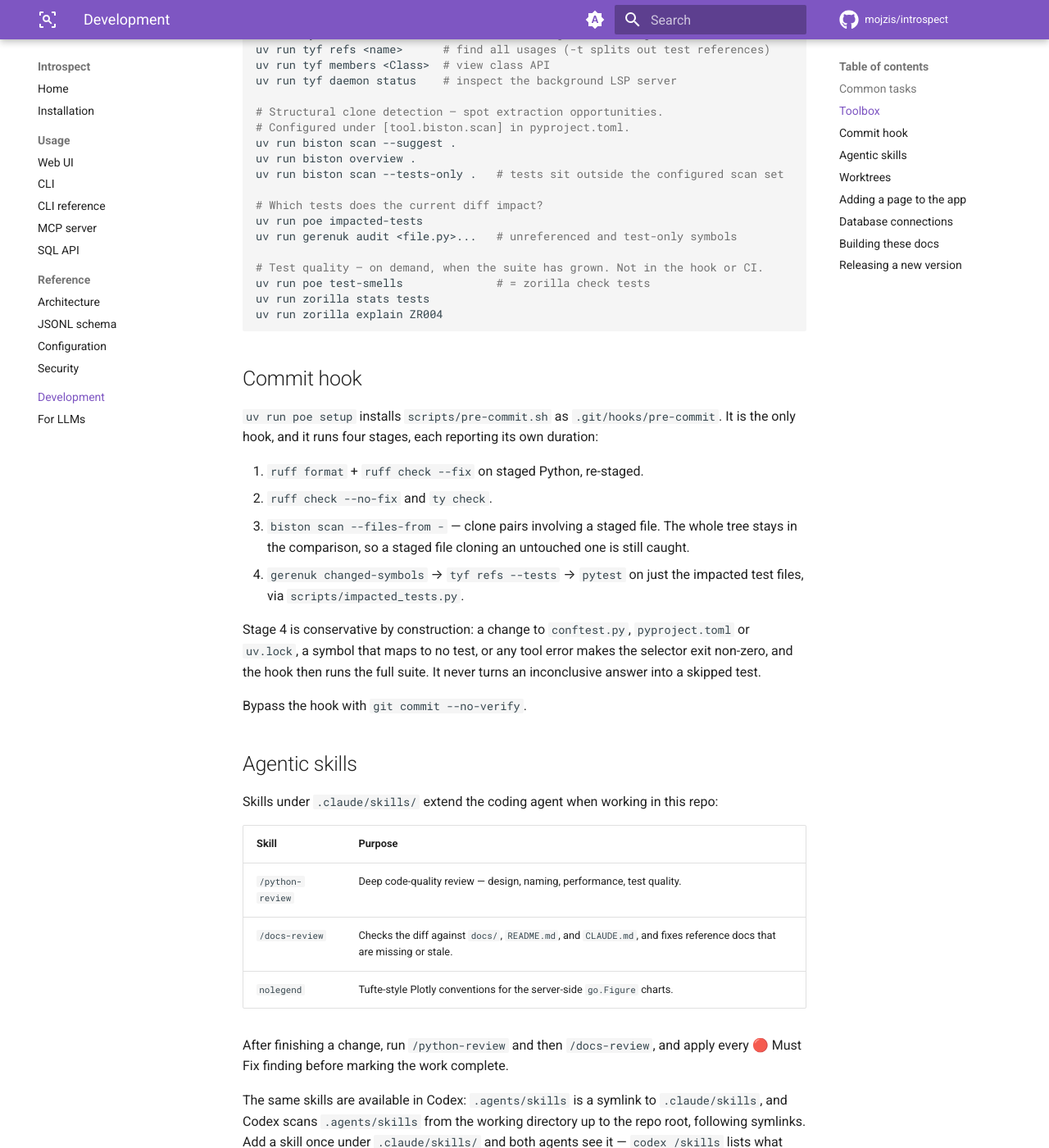
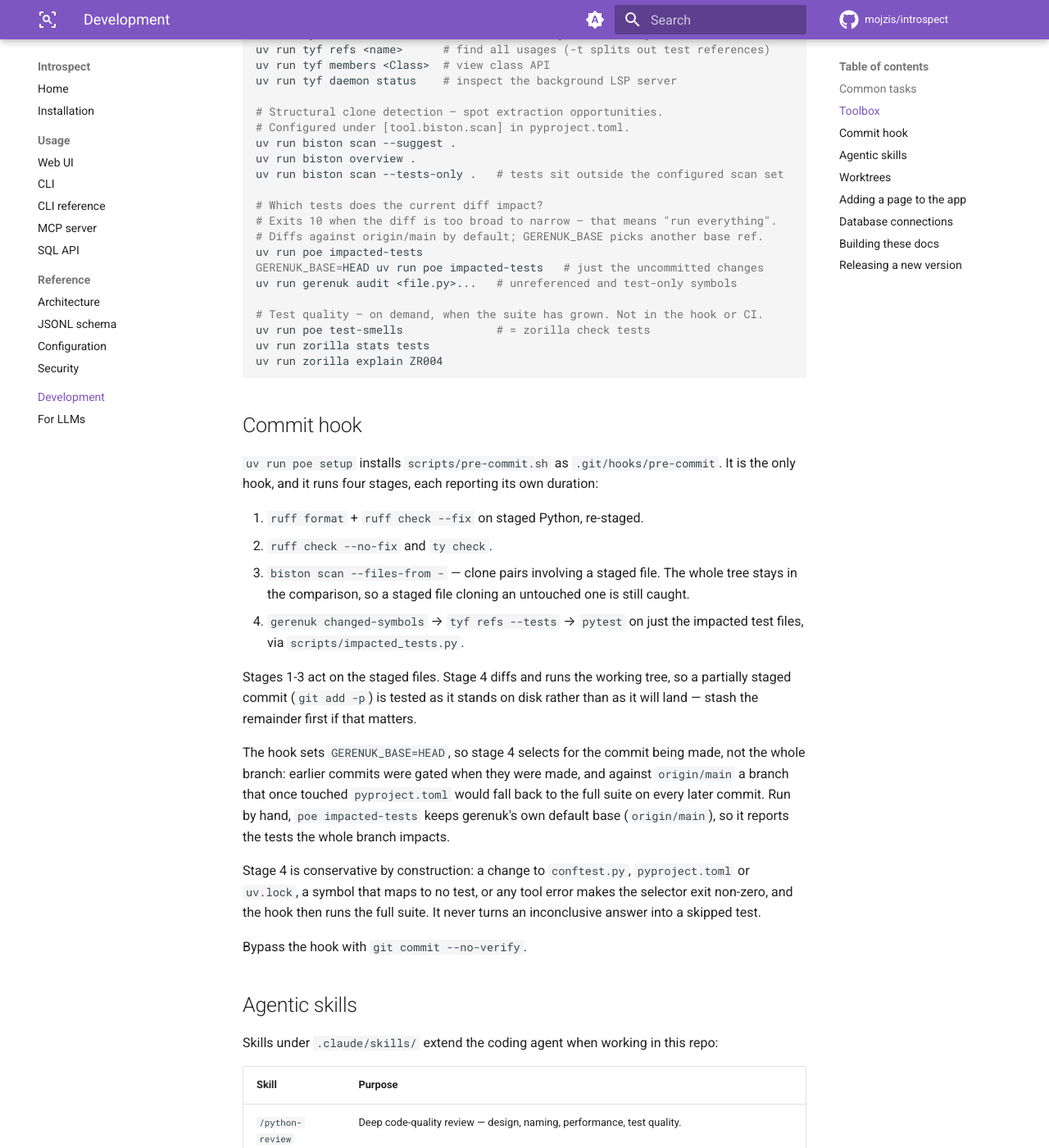
Before and after one commit to mojzis/introspect, an MkDocs documentation site: the page built from docs/development.md, in a window 1280 px wide and 1400 px high, scrolled down 1177 px. Shown: the whole window at 82% size. Built offline with MkDocs 1.6.1 and Material for MkDocs 9.7.7, drawn with Linux system fonts in a browser that asks for light colours; comment, search, counter and statistics services are not loaded; some of the changed text lies outside the part shown.

Commit message:
Harden the test-impact selector against silent under-selection
Review fixes on the commit hook's selection chain:

- Deleted test files were passed to pytest verbatim. Under the hook's
  own xdist invocation that aborts collection for the whole batch and
  exits 5 with no output, so any commit deleting or renaming a test was
  unlandable. Selected paths are now filtered to files that exist.
- git grep's exit status was the one unchecked error branch: it exits 1
  for "no matches" but 128 on error, and the two were indistinguishable,
  so an erroring grep could narrow the set. It now raises like the rest.
- A missing binary (a fresh clone before `uv sync`) dumped a traceback
  mid-commit instead of the one-line note every other failure gets.

Also documents GERENUK_BASE, since the hook and a bare
`poe impacted-tests` otherwise answer against different base refs, and
records that stage 4 tests the working tree rather than the index.

Co-Authored-By: Claude Opus 5 <noreply@anthropic.com>
Claude-Session: https://claude.ai/code/session_01RMMPHzBYLekBbV3Pio3qZN

```diff
--- a/docs/development.md
+++ b/docs/development.md
@@ -59,7 +58,10 @@ uv run biston overview .
 uv run biston scan --tests-only .   # tests sit outside the configured scan set
 
 # Which tests does the current diff impact?
+# Exits 10 when the diff is too broad to narrow — that means "run everything".
+# Diffs against origin/main by default; GERENUK_BASE picks another base ref.
 uv run poe impacted-tests
+GERENUK_BASE=HEAD uv run poe impacted-tests   # just the uncommitted changes
 uv run gerenuk audit <file.py>...   # unreferenced and test-only symbols
 
 # Test quality — on demand, when the suite has grown. Not in the hook or CI.
@@ -80,6 +82,17 @@ It is the only hook, and it runs four stages, each reporting its own duration:
    one is still caught.
 4. `gerenuk changed-symbols` → `tyf refs --tests` → `pytest` on just the
    impacted test files, via `scripts/impacted_tests.py`.
+
+Stages 1-3 act on the staged files. Stage 4 diffs and runs the working tree,
+so a partially staged commit (`git add -p`) is tested as it stands on disk
+rather than as it will land — stash the remainder first if that matters.
+
+The hook sets `GERENUK_BASE=HEAD`, so stage 4 selects for the commit being
+made, not the whole branch: earlier commits were gated when they were made,
+and against `origin/main` a branch that once touched `pyproject.toml` would
+fall back to the full suite on every later commit. Run by hand,
+`poe impacted-tests` keeps gerenuk's own default base (`origin/main`), so it
+reports the tests the whole branch impacts.
 
 Stage 4 is conservative by construction: a change to `conftest.py`,
 `pyproject.toml` or `uv.lock`, a symbol that maps to no test, or any tool
```
Also changed, not shown: other parts of docs/development.md (+3 -4 lines), CLAUDE.md (+15 -15 lines), README.md (+1 -1 lines), 2 other files.
